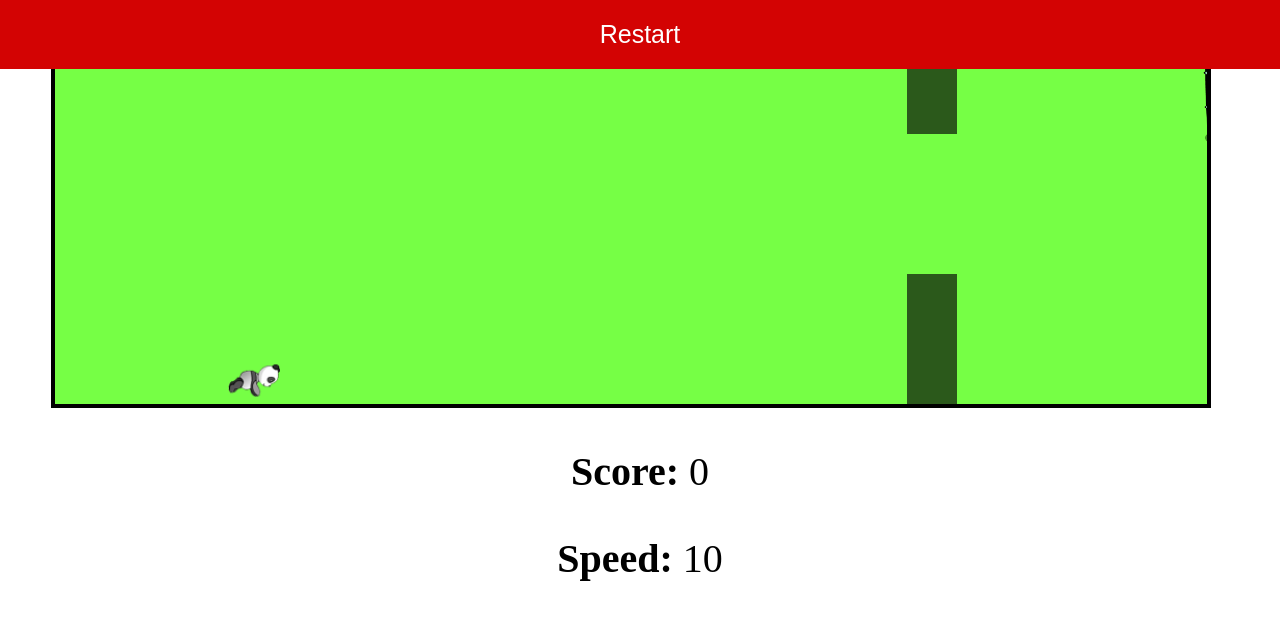
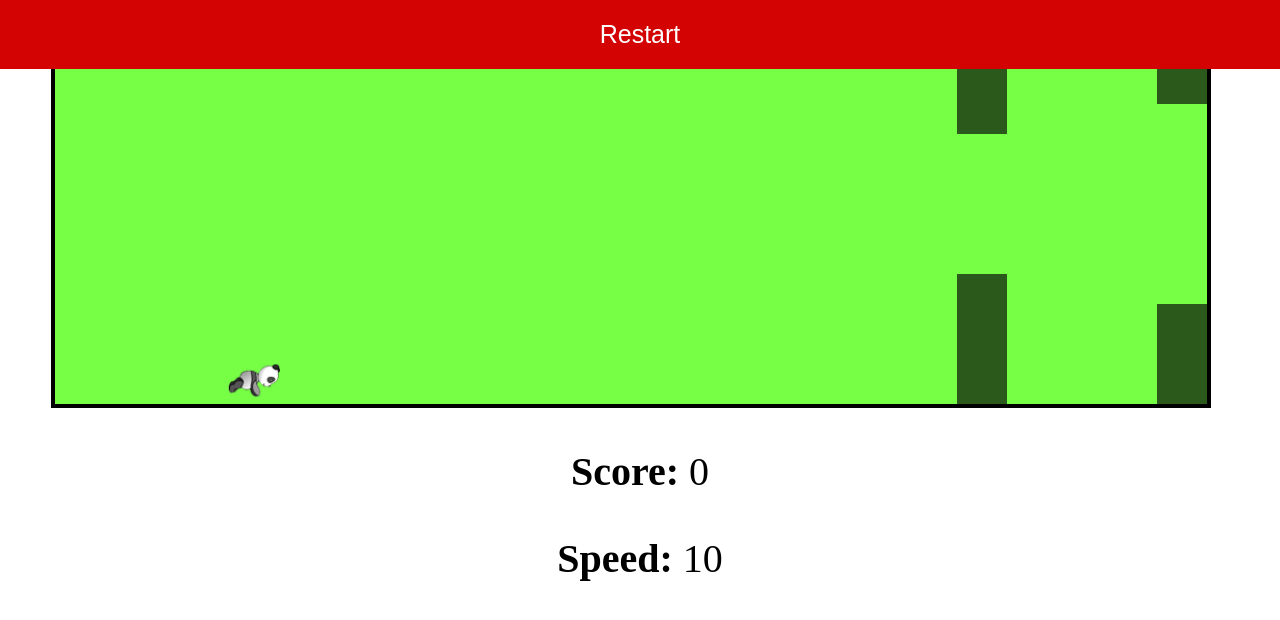
Before and after one commit to kimmorsha/flappy-panda, a plain HTML site: page index.html in a window 1280 px wide. Drawn offline with Linux system fonts and the light colour scheme.

Commit message:
fat bamboo

```diff
--- a/style.css
+++ b/style.css
@@ -36,7 +36,14 @@ body {
     height: 130px;
     width: 50px;
     background-color: #2B591B;
-    right: -50px;
+    right: -100px;
+}
+.pole2 {
+    position: absolute;
+    height: 100px;
+    width: 50px;
+    background-color: #2B591B;
+    right: -300px;
 }
 .pole3 {
     position: absolute;
@@ -47,7 +54,7 @@ body {
     background-repeat: no-repeat;
     background-size: 100% 100%;
 
-    right: -350px;
+    right: -550px;
 }
 .pole4 {
     position: absolute;
@@ -56,16 +63,10 @@ body {
     width: 75px;
     background-size: 100% 100%;
     background-repeat: no-repeat;
+   padding: 25px;
+    right: -800px;
+}
 
-    right: -550px;
-}
-.pole2 {
-    position: absolute;
-    height: 10s0px;
-    width: 50px;
-    background-color: #2B591B;
-    right: -200px;
-}
 #pole_6 {
     top:-40%;
 
@@ -75,7 +76,7 @@ body {
 
 }
 #pole_7 {
-    top: -40%;
+    top: -70%;
 
 }
 #pole_8 {
```
Also changed, not shown: sprites.png (added).
